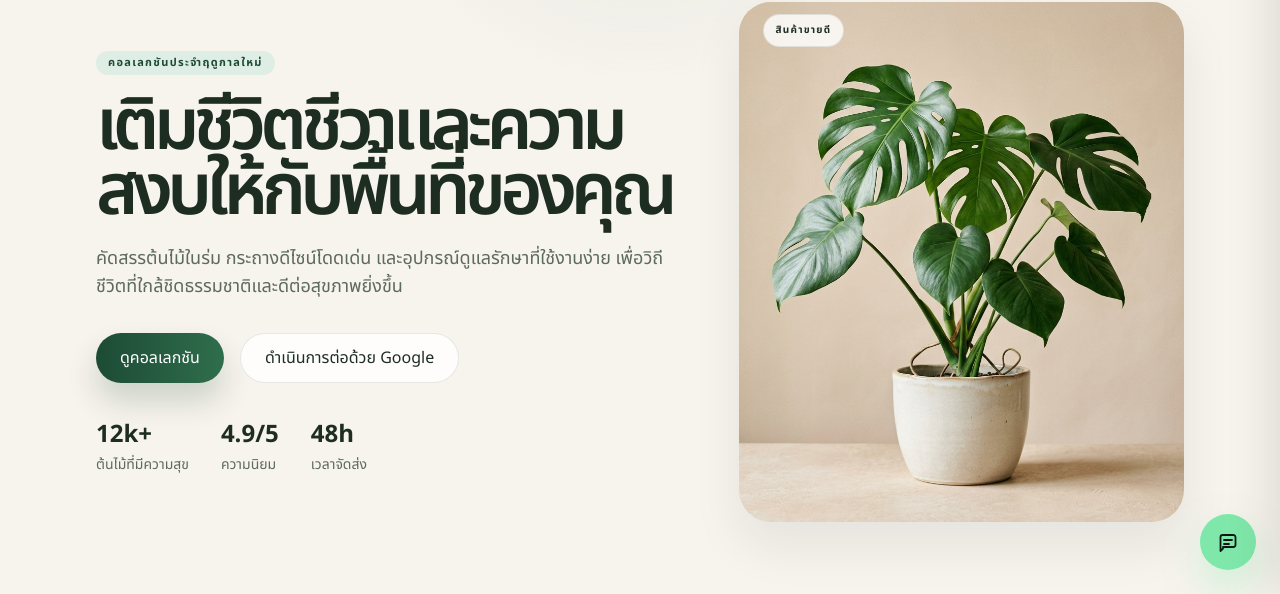
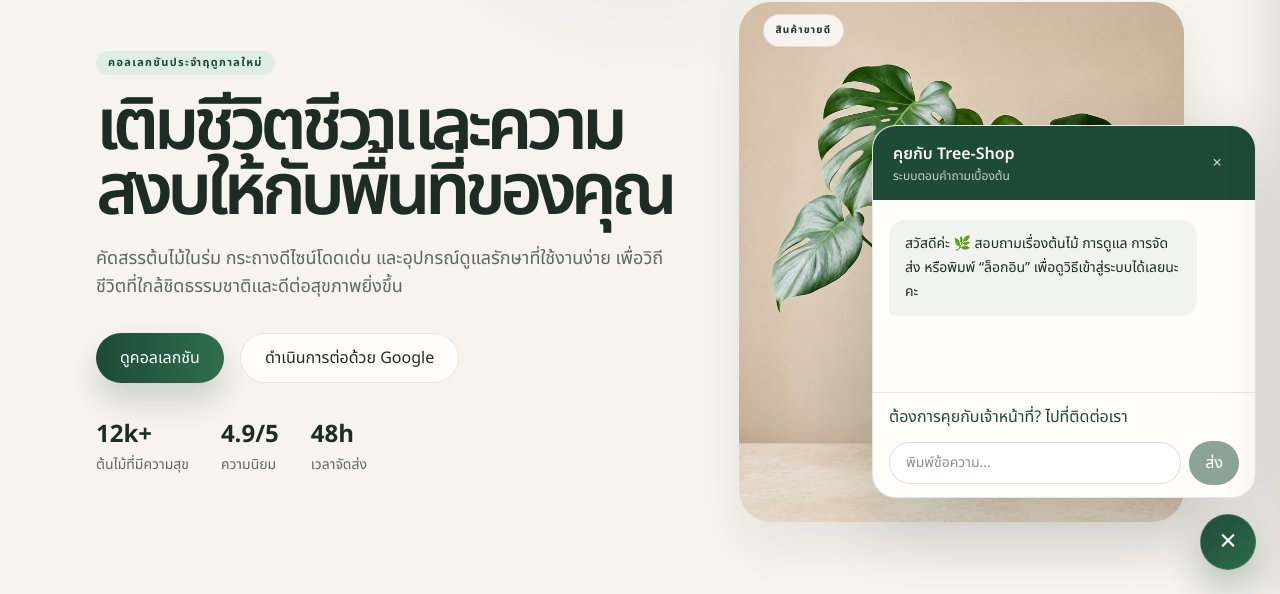
Before and after one commit to kritsada19/tree-store-project, a Next.js app: page / in a window 1280 px wide. Both pictures are taken after a click on the button "เปิดแชต". Shown: the part 206-800 px from the top of the page. Built offline with nearby package versions, Linux system fonts and the light colour scheme; no server answers.

Commit message:
update chat ช่วยคนมาซื้อ

```diff
--- a/app/layout.tsx
+++ b/app/layout.tsx
@@ -3,6 +3,7 @@ import { Noto_Sans_Thai } from "next/font/google";
 import "./globals.css";
 
 import { CartProvider, Navbar } from "@/components/Navbar";
+import { ChatWidget } from "@/components/ChatWidget";
 import { Providers } from "./providers";
 
 const notoSansThai = Noto_Sans_Thai({
@@ -30,25 +31,7 @@ export default function RootLayout({ children }: LayoutProps<"/">) {
               <div className="pt-4">{children}</div>
             </div>
 
-            <button
-              type="button"
-              aria-label="Open chat"
-              title="Chat with us"
-              className="fixed bottom-6 right-6 z-50 flex h-14 w-14 items-center justify-center rounded-full border border-[#7fe7aa]/30 bg-[#7fe7aa] text-[#0d1711] shadow-[0_18px_38px_rgba(127,231,170,0.35)] transition hover:-translate-y-0.5 hover:scale-105"
-            >
-              <svg
-                viewBox="0 0 24 24"
-                fill="none"
-                stroke="currentColor"
-                strokeWidth="1.8"
-                strokeLinecap="round"
-                strokeLinejoin="round"
-                className="h-6 w-6"
-                aria-hidden="true"
-              >
-                <path d="M8 10h8M8 14h5M7 18.5l-2.5 2.5V7.2A2.2 2.2 0 0 1 6.7 5h10.6A2.2 2.2 0 0 1 19.5 7.2v7.6a2.2 2.2 0 0 1-2.2 2.2H7Z" />
-              </svg>
-            </button>
+            <ChatWidget />
           </CartProvider>
         </Providers>
       </body>
--- /dev/null
+++ b/components/ChatWidget.tsx
@@ -0,0 +1,173 @@
+"use client";
+
+import { useEffect, useRef, useState, type FormEvent } from "react";
+
+type ChatMessage = {
+  id: number;
+  sender: "visitor" | "shop";
+  text: string;
+};
+
+const initialMessage: ChatMessage = {
+  id: 0,
+  sender: "shop",
+  text: "สวัสดีค่ะ 🌿 สอบถามเรื่องต้นไม้ การดูแล การจัดส่ง หรือพิมพ์ “ล็อกอิน” เพื่อดูวิธีเข้าสู่ระบบได้เลยนะคะ",
+};
+
+function getReply(message: string) {
+  const normalizedMessage = message.toLowerCase();
+
+  if (/ล็อกอิน|ล็อคอิน|เข้าสู่ระบบ|ลงชื่อเข้าใช้|login|log in|sign in/.test(normalizedMessage)) {
+    return "วิธีเข้าสู่ระบบ Tree-Shop:\n1. กด “ลงชื่อเข้าใช้ด้วย Google” ที่แถบเมนู หรือเข้าไปที่หน้าล็อกอิน\n2. เลือกบัญชี Google ที่ต้องการใช้\n3. ยืนยันการเข้าสู่ระบบ แล้วระบบจะพากลับมาที่หน้าแรกค่ะ";
+  }
+
+  if (/ราคา|ซื้อ|สินค้า|ต้นไม้|plant|price|shop/.test(normalizedMessage)) {
+    return "เลือกชมต้นไม้และราคาได้ที่หน้าร้านค้าเลยค่ะ หากอยากให้ช่วยเลือกต้นไม้ บอกสภาพแสงหรือพื้นที่ที่ต้องการวางได้เลยนะคะ";
+  }
+
+  if (/ส่ง|จัดส่ง|delivery|shipping/.test(normalizedMessage)) {
+    return "เราจัดส่งภายใน 48 ชั่วโมง และจัดส่งฟรีเมื่อซื้อครบ $60 ค่ะ หากมีคำถามเกี่ยวกับพื้นที่จัดส่ง ติดต่อทีมงานทางอีเมลได้เลยนะคะ";
+  }
+
+  if (/ดูแล|รดน้ำ|ใบเหลือง|แสง|care|water/.test(normalizedMessage)) {
+    return "การดูแลขึ้นอยู่กับชนิดของต้นไม้และปริมาณแสงค่ะ บอกชื่อต้นไม้หรือส่งรายละเอียดอาการมาได้เลย หรือดูต้นไม้แต่ละชนิดได้ที่หน้าร้านค้าค่ะ";
+  }
+
+  if (/คำสั่งซื้อ|ออเดอร์|สถานะ|order/.test(normalizedMessage)) {
+    return "สำหรับสอบถามสถานะคำสั่งซื้อ กรุณาส่งรายละเอียดไปที่ hello@tree-shop.com แล้วทีมงานจะช่วยตรวจสอบให้ค่ะ";
+  }
+
+  return "ขอบคุณที่สอบถามนะคะ แชตนี้ช่วยตอบคำถามเบื้องต้น หากต้องการคุยกับทีมงานโดยตรง สามารถไปที่หน้า “ติดต่อเรา” ได้ค่ะ";
+}
+
+export function ChatWidget() {
+  const [isOpen, setIsOpen] = useState(false);
+  const [draft, setDraft] = useState("");
+  const [messages, setMessages] = useState<ChatMessage[]>([initialMessage]);
+  const messageEndRef = useRef<HTMLDivElement>(null);
+  const nextMessageId = useRef(1);
+
+  useEffect(() => {
+    messageEndRef.current?.scrollIntoView({ behavior: "smooth" });
+  }, [messages, isOpen]);
+
+  function sendMessage(event: FormEvent<HTMLFormElement>) {
+    event.preventDefault();
+    const text = draft.trim();
+    if (!text) return;
+
+    setMessages((currentMessages) => [
+      ...currentMessages,
+      { id: nextMessageId.current++, sender: "visitor", text },
+      {
+        id: nextMessageId.current++,
+        sender: "shop",
+        text: getReply(text),
+      },
+    ]);
+    setDraft("");
+  }
+
+  return (
+    <div className="fixed bottom-6 right-4 z-50 flex flex-col items-end sm:right-6">
+      {isOpen && (
+        <section
+          id="chat-panel"
+          aria-label="แชตกับ Tree-Shop"
+          className="mb-4 flex max-h-[min(36rem,calc(100dvh-8rem))] w-[min(24rem,calc(100vw-2rem))] flex-col overflow-hidden rounded-3xl border border-[#1d2d22]/10 bg-[#fffdfa] shadow-[0_24px_70px_rgba(29,45,34,0.2)]"
+        >
+          <header className="flex items-center justify-between bg-[#1d4b35] px-5 py-4 text-white">
+            <div>
+              <h2 className="font-semibold">คุยกับ Tree-Shop</h2>
+              <p className="mt-0.5 text-xs text-white/75">ระบบตอบคำถามเบื้องต้น</p>
+            </div>
+            <button
+              type="button"
+              aria-label="ปิดหน้าต่างแชต"
+              onClick={() => setIsOpen(false)}
+              className="flex h-9 w-9 items-center justify-center rounded-full text-2xl leading-none text-white/80 transition hover:bg-white/10 hover:text-white"
+            >
+              ×
+            </button>
+          </header>
+
+          <div
+            aria-live="polite"
+            className="flex min-h-48 flex-1 flex-col gap-3 overflow-y-auto px-4 py-5"
+          >
+            {messages.map((message) => (
+              <p
+                key={message.id}
+                className={`max-w-[88%] whitespace-pre-wrap rounded-2xl px-4 py-3 text-sm leading-6 ${
+                  message.sender === "visitor"
+                    ? "self-end rounded-br-md bg-[#1d4b35] text-white"
+                    : "self-start rounded-bl-md bg-[#f0f3ee] text-[#1d2d22]"
+                }`}
+              >
+                {message.text}
+              </p>
+            ))}
+            <div ref={messageEndRef} />
+          </div>
+
+          <div className="border-t border-[#1d2d22]/10 px-4 py-3">
+            <a
+              href="/contact"
+              className="mb-3 inline-flex text-xs font-semibold text-[#1d4b35] hover:underline"
+            >
+              ต้องการคุยกับเจ้าหน้าที่? ไปที่ติดต่อเรา
+            </a>
+            <form onSubmit={sendMessage} className="flex items-center gap-2">
+              <label className="sr-only" htmlFor="chat-message">
+                พิมพ์ข้อความ
+              </label>
+              <input
+                id="chat-message"
+                value={draft}
+                onChange={(event) => setDraft(event.target.value)}
+                placeholder="พิมพ์ข้อความ..."
+                className="min-w-0 flex-1 rounded-full border border-[#1d2d22]/15 bg-white px-4 py-2.5 text-sm outline-none transition placeholder:text-[#879188] focus:border-[#1d4b35] focus:ring-2 focus:ring-[#1d4b35]/10"
+              />
+              <button
+                type="submit"
+                disabled={!draft.trim()}
+                className="rounded-full bg-[#1d4b35] px-4 py-2.5 text-sm font-semibold text-white transition hover:bg-[#163b29] disabled:cursor-not-allowed disabled:opacity-50"
+              >
+                ส่ง
+              </button>
+            </form>
+          </div>
+        </section>
+      )}
+
+      <button
+        type="button"
+        aria-label={isOpen ? "ปิดแชต" : "เปิดแชต"}
+        aria-expanded={isOpen}
+        aria-controls="chat-panel"
+        title="Chat with us"
+        onClick={() => setIsOpen((open) => !open)}
+        className="flex h-14 w-14 items-center justify-center rounded-full border border-white/15 bg-linear-to-br from-[#1d4b35] to-[#2f6e4d] text-white shadow-[0_18px_38px_rgba(29,75,53,0.32)] transition hover:-translate-y-0.5 hover:scale-105 focus-visible:outline-2 focus-visible:outline-offset-4 focus-visible:outline-[#1d4b35]"
+      >
+        {isOpen ? (
+          <span aria-hidden="true" className="text-3xl leading-none">
+            ×
+          </span>
+        ) : (
+          <svg
+            viewBox="0 0 24 24"
+            fill="none"
+            stroke="currentColor"
+            strokeWidth="1.8"
+            strokeLinecap="round"
+            strokeLinejoin="round"
+            className="h-6 w-6"
+            aria-hidden="true"
+          >
+            <path d="M8 10h8M8 14h5M7 18.5l-2.5 2.5V7.2A2.2 2.2 0 0 1 6.7 5h10.6A2.2 2.2 0 0 1 19.5 7.2v7.6a2.2 2.2 0 0 1-2.2 2.2H7Z" />
+          </svg>
+        )}
+      </button>
+    </div>
+  );
+}
```
